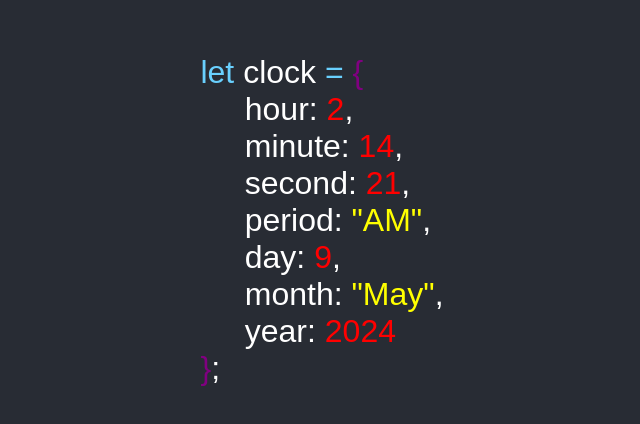
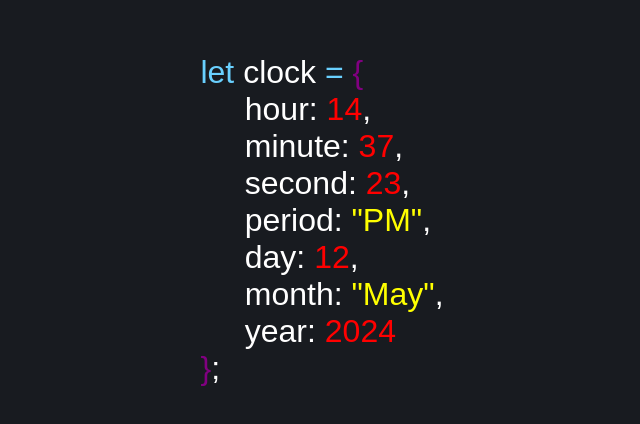
Before and after one commit to ArtomkIvanher/wallpaper-clock-styleCSS, a React (Create React App) app: page / in a window 1280 px wide. Shown: the part 180-604 px from the top of the page, without its empty margins (318-958 px from the left). Built offline with nearby package versions, Linux system fonts and the light colour scheme.

Commit message:
add dinamic

```diff
--- a/src/App.css
+++ b/src/App.css
@@ -1,7 +1,7 @@
 .box{
   width: 100vw;
   height: 100vh;
-  background-color: #282c34;
+  background-color: #181b20;
   color: #ffffff;
   display: flex;
   justify-content: center;
--- a/src/App.jsx
+++ b/src/App.jsx
@@ -1,6 +1,19 @@
 import "./App.css";
+import React, { useState, useEffect } from 'react';
 
 function App() {
+  const [currentTime, setCurrentTime] = useState(new Date());
+
+  useEffect(() => {
+    const timer = setInterval(() => {
+      setCurrentTime(new Date());
+    }, 1000);
+
+    return () => clearInterval(timer);
+  }, []);
+
+  const formatNumber = (num) => (num < 10 ? `0${num}` : num);
+
   return (
     <div className="box">
       <div className="box__content">
@@ -11,30 +24,30 @@ function App() {
         </p>
         <p>
           hour:
-          <span className="num"> 2</span>,
+          <span className="num"> {formatNumber(currentTime.getHours())}</span>,
         </p>
         <p>
           minute:
-          <span className="num"> 14</span>,
+          <span className="num"> {formatNumber(currentTime.getMinutes())}</span>,
         </p>
         <p>
           second:
-          <span className="num"> 21</span>,
+          <span className="num"> {formatNumber(currentTime.getSeconds())}</span>,
         </p>
         <p>
-          period: <span className="str"> "AM"</span>,
+          period: <span className="str"> "{currentTime.getHours() >= 12 ? 'PM' : 'AM'}"</span>,
         </p>
         <p>
           day:
-          <span className="num"> 9</span>,
+          <span className="num"> {formatNumber(currentTime.getDate())}</span>,
         </p>
         <p>
           month:
-          <span className="str"> "May"</span>,
+          <span className="str"> "{currentTime.toLocaleString('en-us', { month: 'long' })}"</span>,
         </p>
         <p>
           year:
-          <span className="num"> 2024</span>
+          <span className="num"> {currentTime.getFullYear()}</span>
         </p>
         <p className="main">
           <span className="bracket"> &#125;</span>;
```
